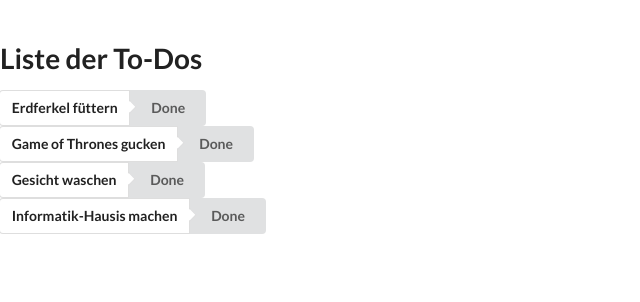
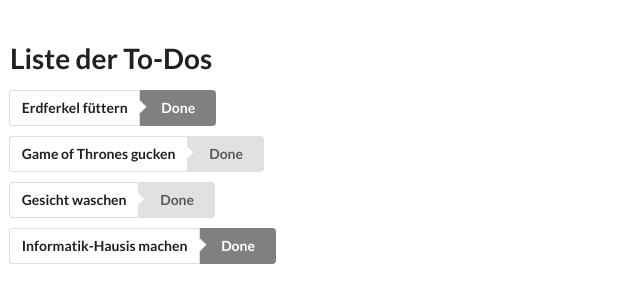
Before and after one commit to jirino1/Todo, a React (Create React App) app: page / in a window 1280 px wide. Shown: the top 302 px of the page, without its empty margins (0-640 px from the left). Built offline with nearby package versions, Linux system fonts and the light colour scheme.

Commit message:
added toggleDone

```diff
--- a/src/actions/index.js
+++ b/src/actions/index.js
@@ -27,6 +27,9 @@ export const createTodo = (todo) => {
 
 }
 
-export const markDone = (id) => {
-
+export const markDone = (id) => async dispatch =>{
+  dispatch({
+    type: 'MARK_DONE',
+    payload: id
+  })
 }
--- a/src/components/TodoList.jsx
+++ b/src/components/TodoList.jsx
@@ -1,9 +1,13 @@
 import React, { Component } from 'react';
 import { connect } from 'react-redux';
-import { Link } from 'react-router-dom'
-import { getTodos } from '../actions';
+import { getTodos, markDone } from '../actions';
+import { Link } from 'react-router-dom';
 
 class TodoList extends Component {
+  constructor(props) {
+    super(props);
+    this.toggleDone = this.toggleDone.bind(this);
+  }
   componentDidMount() {
     // TODO: Nur Laden wenn noch nicht vorhanden
     if (this.props.todos.list === null) {
@@ -13,27 +17,49 @@ class TodoList extends Component {
 
   renderTodos() {
     const { list } = this.props.todos;
-
-    return (
+      return (
         list.map(todo => {
-          return (
-            <div>
-            <div class="ui left labeled button" tabindex="0">
-              <a class="ui basic right pointing label">
+          console.log(todo);
+          if(todo.done) {
+            return (
+            <div style = {{paddingBottom: '10px', paddingLeft:'10px'}} key={todo.id} >
+            <div className="ui left labeled button" tabIndex="0">
+              <Link className="ui basic right pointing label" to={`/todos/${todo.id}`}>
               {todo.name}
-              </a>
-              <div class="ui button" onClick={() => {}}>
+              </Link>
+              <div style = {{backgroundColor:'grey', color:'white'}} className="ui button" id={todo.id} onClick={this.toggleDone}>
                  Done
               </div>
             </div>
             </div>
           )
+            }
+          else {
+            return (
+              <div style = {{paddingBottom: '10px', paddingLeft:'10px'}} key={todo.id} >
+              <div className="ui left labeled button" tabIndex="0">
+                <Link className="ui basic right pointing label" to={`/todos/${todo.id}`}>
+                {todo.name}
+                </Link>
+                <div className="ui button" id={todo.id} onClick={this.toggleDone}>
+                   Done
+                </div>
+              </div>
+              </div>
+            )
+          }
         })
+
     );
       }
 
+    async toggleDone(event) {
+      const id = event.target.id;
+      await this.props.markDone(id);
+    }
+
   render() {
-    console.log(this.props);
+    //console.log(this.props);
 
     const { list } = this.props.todos;
 
@@ -43,7 +69,7 @@ class TodoList extends Component {
 
     return (
       <div>
-        <h1>Liste der To-Dos</h1>
+        <h1 style={{paddingLeft:'10px'}}>Liste der To-Dos</h1>
         {this.renderTodos()}
       </div>
     );
@@ -51,13 +77,14 @@ class TodoList extends Component {
 }
 
 const mapStateToProps = state => {
-  console.log(state);
+  //console.log(state);
 
   return { todos: state.todos };
 };
 
 const mapDispatchToProps = {
   getTodos: getTodos,
+  markDone: markDone,
 };
 
 export default connect(mapStateToProps, mapDispatchToProps)(TodoList);
--- a/src/reducers/todosReducer.js
+++ b/src/reducers/todosReducer.js
@@ -13,6 +13,16 @@ export default (state = initialState, action) => {
       const id = parseInt(action.payload);
       const todo = state.list.find(t => t.id === id);
       return { ...state, todo: todo};
+    case 'MARK_DONE':
+      const id2 = parseInt(action.payload);
+      const todo2 = state.list.find(t => t.id === id2);
+      if(todo2.done) {
+      todo2.done = false;
+      }
+      else {
+        todo2.done = true;
+      }
+      return { ...state, todo:todo2};
 
     default:
       return state;
```
